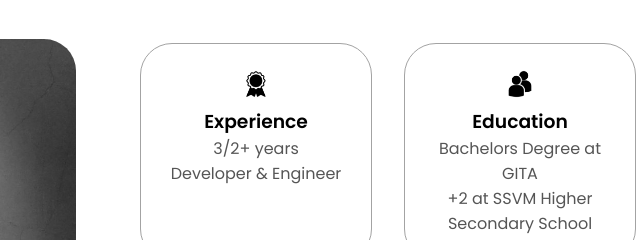
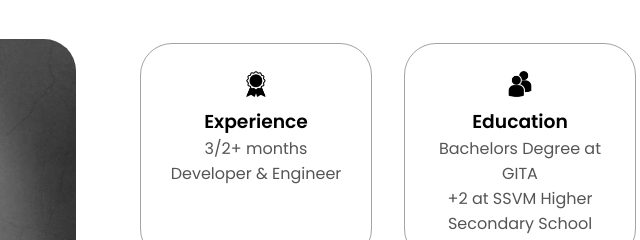
Before and after one commit to subhambiswalrony/My-Responsive-Portfolio-Website, a plain HTML site: page index.html in a window 1280 px wide. Shown: the part 1080-1320 px from the top of the page, 484-1124 px from the left. Drawn offline with nearby package versions, Linux system fonts and the light colour scheme.

Commit message:
index.html

```diff
--- a/index.html
+++ b/index.html
@@ -95,7 +95,7 @@
                 class="icon"
               />
               <h3>Experience</h3>
-              <p>3/2+ years <br />Developer & Engineer</p>
+              <p>3/2+ months <br />Developer & Engineer</p>
             </div>
             <div class="details-container">
               <img
```
